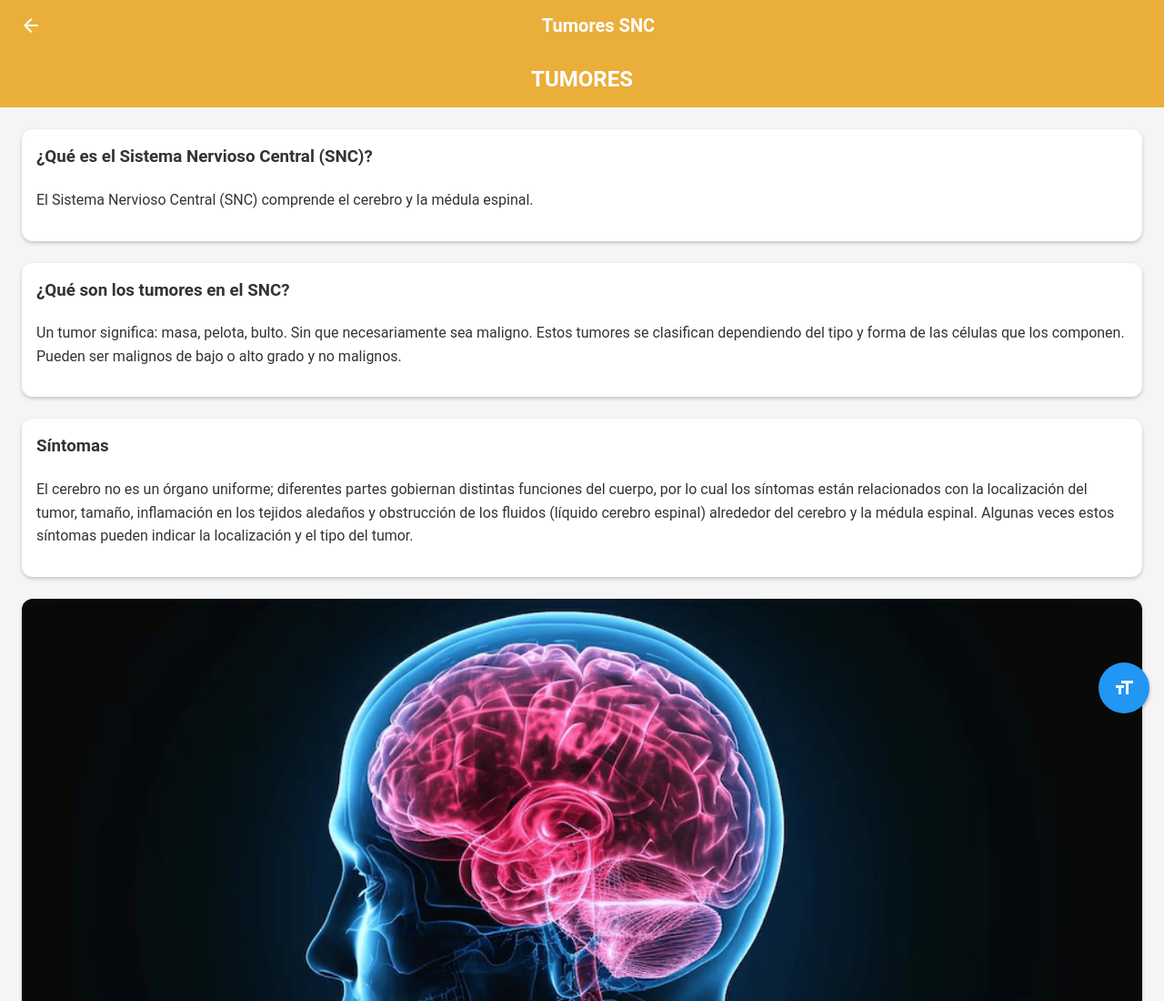
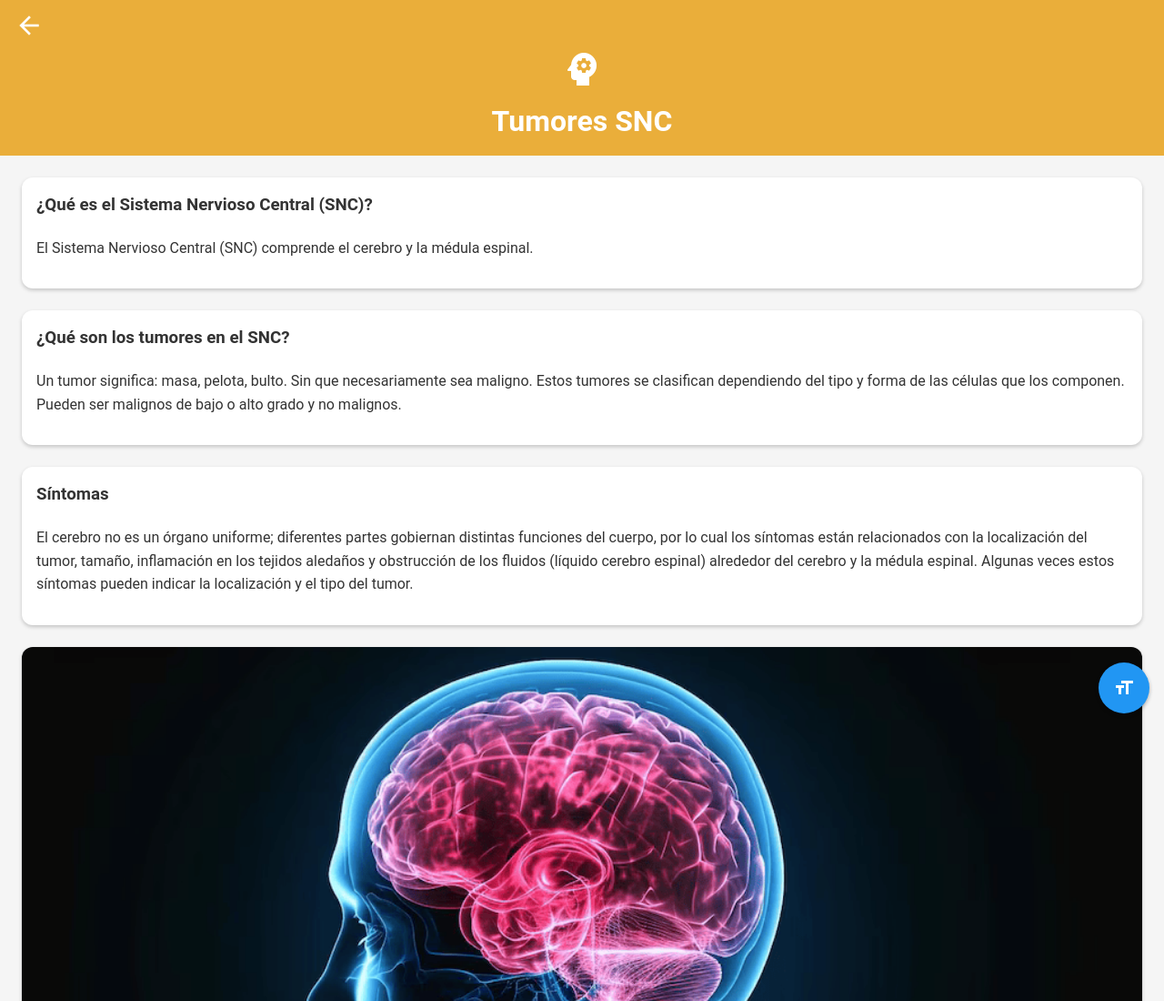
Before and after one commit to osanchez25/guias_radio_terapia, a plain HTML site: page tumores_snc.html in a window 1280 px wide. Shown: the top 1100 px of the page at 91% size. Drawn offline with Linux system fonts and the light colour scheme.

Commit message:
Revamp section headers on content pages

```diff
--- a/styles.css
+++ b/styles.css
@@ -91,56 +91,42 @@ body {
   box-shadow: var(--shadow-sm);
 }
 
-/* Top bar for content pages */
-.top-header {
+/* Content page header */
+.section-header {
   color: #fff;
   padding: 0.75rem 1rem;
   display: flex;
+  flex-direction: column;
   align-items: center;
   position: sticky;
   top: 0;
   z-index: 1000;
-}
-.top-header h1 {
-  flex: 1;
-  margin: 0;
   text-align: center;
-  font-size: 1.25rem;
 }
 
-.back-arrow {
+.section-header .back-arrow {
+  align-self: flex-start;
   background: none;
   border: none;
   font-size: 2rem;
   cursor: pointer;
   color: inherit;
+  padding: 0;
+  line-height: 1;
+  -webkit-appearance: none;
 }
 
-/* Content pages */
-.section-header {
-  color: #fff;
-  padding: 0.75rem 1rem;
-  display: flex;
-  align-items: center;
-  position: sticky;
-  top: 0;
-  z-index: 1000;
+.section-header .icon {
+  font-size: 3rem;
+  margin: 0.5rem 0;
 }
-.section-header .icon,
+
+.section-header h1 {
+  margin: 0;
+}
+
 .section-header p {
-  display: none;
-}
-.section-header h2 {
-  flex: 1;
-  margin: 0;
-  text-align: center;
-}
-.section-header .back-arrow {
-  background: none;
-  border: none;
-  font-size: 2rem;
-  cursor: pointer;
-  color: inherit;
+  margin: 0.25rem 0 0;
 }
 
 .section-title {
--- a/tumores_snc.html
+++ b/tumores_snc.html
@@ -8,13 +8,10 @@
   <link href="https://fonts.googleapis.com/icon?family=Material+Icons" rel="stylesheet">
 </head>
 <body>
-  <header class="top-header" style="background-color:#eaae3a">
+  <header class="section-header" style="background-color:#eaae3a">
     <button class="back-arrow material-icons">arrow_back</button>
+    <span class="material-icons icon">psychology</span>
     <h1>Tumores SNC</h1>
-  </header>
-  <header class="section-header" style="background-color:#eaae3a">
-    <span class="material-icons icon">psychology</span>
-    <h2>TUMORES</h2>
   </header>
 
   <article class="section-card">
```
Also changed, not shown: cabeza_cuello.html (+2 -5 lines), cancer_gastrico.html (+2 -5 lines), cancer_pelvis.html (+2 -5 lines), cancer_prostata.html (+2 -5 lines), mama_torax.html (+2 -5 lines), proteccion_radiologica.html (+2 -5 lines).
